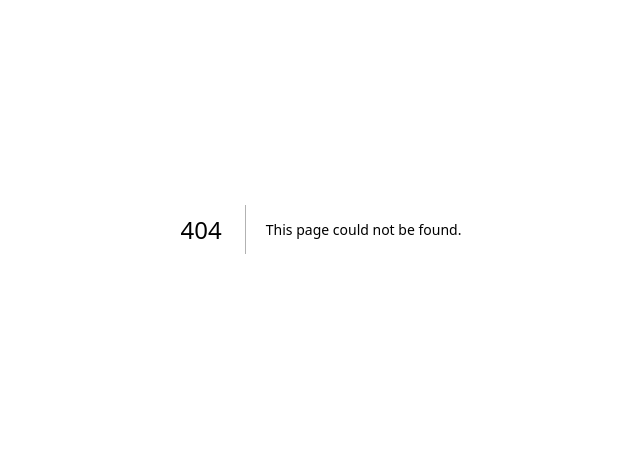
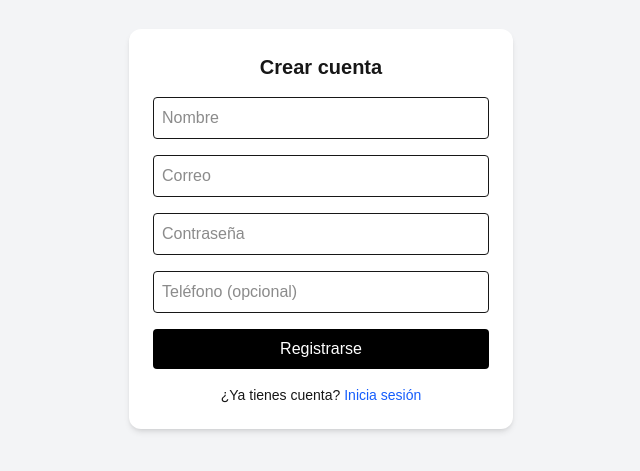
Before and after one commit to dariosb96/cohua, a Next.js app: page /register in a window 1280 px wide. Before the commit this address had no page. Shown: the part 171-642 px from the top of the page, without its empty margins (319-959 px from the left). Built offline with nearby package versions, Linux system fonts and the light colour scheme; no server answers.

Commit message:
login,register v1.0

```diff
--- /dev/null
+++ b/app/login/LoginForm.tsx
@@ -0,0 +1,77 @@
+// app/login/LoginForm.tsx
+"use client"
+
+import { signIn } from "next-auth/react"
+import { useState } from "react"
+import { useRouter } from "next/navigation"
+
+export default function LoginForm() {
+  const router = useRouter()
+
+  const [email, setEmail] = useState("")
+  const [password, setPassword] = useState("")
+  const [error, setError] = useState("")
+  const [loading, setLoading] = useState(false)
+
+  const handleLogin = async (e: React.FormEvent) => {
+    e.preventDefault()
+    setLoading(true)
+    setError("")
+
+    const res = await signIn("credentials", {
+      email,
+      password,
+      redirect: false,
+    })
+
+    setLoading(false)
+
+    if (res?.error) {
+      setError("Credenciales incorrectas")
+      return
+    }
+
+    router.push("/dashboard")
+  }
+
+  return (
+    <div className="flex items-center justify-center h-screen bg-gray-100">
+      <form
+        onSubmit={handleLogin}
+        className="bg-white p-6 rounded-xl shadow-md w-80 space-y-4"
+      >
+        <h1 className="text-xl font-bold text-center">Cohua</h1>
+
+        <input
+          type="email"
+          placeholder="Correo"
+          className="w-full border p-2 rounded outline-none focus:ring-2 focus:ring-black"
+          value={email}
+          onChange={(e) => setEmail(e.target.value)}
+          required
+        />
+
+        <input
+          type="password"
+          placeholder="Contraseña"
+          className="w-full border p-2 rounded outline-none focus:ring-2 focus:ring-black"
+          value={password}
+          onChange={(e) => setPassword(e.target.value)}
+          required
+        />
+
+        {error && (
+          <p className="text-red-500 text-sm text-center">{error}</p>
+        )}
+
+        <button
+          type="submit"
+          disabled={loading}
+          className="w-full bg-black text-white p-2 rounded hover:bg-gray-800 transition"
+        >
+          {loading ? "Entrando..." : "Entrar"}
+        </button>
+      </form>
+    </div>
+  )
+}
--- a/app/login/page.tsx
+++ b/app/login/page.tsx
@@ -1,13 +1,16 @@
+// app/login/page.tsx
 import { getServerSession } from "next-auth"
 import { authOptions } from "@/lib/auth"
 import { redirect } from "next/navigation"
+import LoginForm from "./LoginForm"
 
 export default async function LoginPage() {
   const session = await getServerSession(authOptions)
 
+  // Si ya está logueado → dashboard
   if (session) {
     redirect("/dashboard")
   }
 
-  return <div>Login</div>
+  return <LoginForm />
 }
--- a/app/page.tsx
+++ b/app/page.tsx
@@ -1,65 +1,14 @@
-import Image from "next/image";
+// app/page.tsx
+import { redirect } from "next/navigation";
+import { getServerSession } from "next-auth";
+import { authOptions } from "@/lib/auth";
 
-export default function Home() {
-  return (
-    <div className="flex min-h-screen items-center justify-center bg-zinc-50 font-sans dark:bg-black">
-      <main className="flex min-h-screen w-full max-w-3xl flex-col items-center justify-between py-32 px-16 bg-white dark:bg-black sm:items-start">
-        <Image
-          className="dark:invert"
-          src="/next.svg"
-          alt="Next.js logo"
-          width={100}
-          height={20}
-          priority
-        />
-        <div className="flex flex-col items-center gap-6 text-center sm:items-start sm:text-left">
-          <h1 className="max-w-xs text-3xl font-semibold leading-10 tracking-tight text-black dark:text-zinc-50">
-            To get started, edit the page.tsx file.
-          </h1>
-          <p className="max-w-md text-lg leading-8 text-zinc-600 dark:text-zinc-400">
-            Looking for a starting point or more instructions? Head over to{" "}
-            <a
-              href="https://vercel.com/templates?framework=next.js&utm_source=create-next-app&utm_medium=appdir-template-tw&utm_campaign=create-next-app"
-              className="font-medium text-zinc-950 dark:text-zinc-50"
-            >
-              Templates
-            </a>{" "}
-            or the{" "}
-            <a
-              href="https://nextjs.org/learn?utm_source=create-next-app&utm_medium=appdir-template-tw&utm_campaign=create-next-app"
-              className="font-medium text-zinc-950 dark:text-zinc-50"
-            >
-              Learning
-            </a>{" "}
-            center.
-          </p>
-        </div>
-        <div className="flex flex-col gap-4 text-base font-medium sm:flex-row">
-          <a
-            className="flex h-12 w-full items-center justify-center gap-2 rounded-full bg-foreground px-5 text-background transition-colors hover:bg-[#383838] dark:hover:bg-[#ccc] md:w-[158px]"
-            href="https://vercel.com/new?utm_source=create-next-app&utm_medium=appdir-template-tw&utm_campaign=create-next-app"
-            target="_blank"
-            rel="noopener noreferrer"
-          >
-            <Image
-              className="dark:invert"
-              src="/vercel.svg"
-              alt="Vercel logomark"
-              width={16}
-              height={16}
-            />
-            Deploy Now
-          </a>
-          <a
-            className="flex h-12 w-full items-center justify-center rounded-full border border-solid border-black/[.08] px-5 transition-colors hover:border-transparent hover:bg-black/[.04] dark:border-white/[.145] dark:hover:bg-[#1a1a1a] md:w-[158px]"
-            href="https://nextjs.org/docs?utm_source=create-next-app&utm_medium=appdir-template-tw&utm_campaign=create-next-app"
-            target="_blank"
-            rel="noopener noreferrer"
-          >
-            Documentation
-          </a>
-        </div>
-      </main>
-    </div>
-  );
+export default async function Home() {
+  const session = await getServerSession(authOptions);
+
+  if (!session) {
+    redirect("/login");
+  }
+
+  redirect("/dashboard");
 }
--- /dev/null
+++ b/app/register/RegisterForm.tsx
@@ -0,0 +1,151 @@
+// app/register/RegisterForm.tsx
+"use client"
+
+import { useState } from "react"
+import { useRouter } from "next/navigation"
+import { signIn } from "next-auth/react"
+
+export default function RegisterForm() {
+  const router = useRouter()
+
+  const [form, setForm] = useState({
+    name: "",
+    email: "",
+    password: "",
+    phone: "",
+  })
+
+  const [error, setError] = useState("")
+  const [loading, setLoading] = useState(false)
+
+  const handleChange = (e: React.ChangeEvent<HTMLInputElement>) => {
+    setForm({
+      ...form,
+      [e.target.name]: e.target.value,
+    })
+  }
+
+  const validate = () => {
+    if (!form.name || !form.email || !form.password) {
+      return "Nombre, email y contraseña son obligatorios"
+    }
+
+    if (form.password.length < 6) {
+      return "La contraseña debe tener al menos 6 caracteres"
+    }
+
+    return ""
+  }
+
+  const handleSubmit = async (e: React.FormEvent) => {
+    e.preventDefault()
+
+    const validationError = validate()
+    if (validationError) {
+      setError(validationError)
+      return
+    }
+
+    setLoading(true)
+    setError("")
+
+    try {
+      const res = await fetch("/api/users", {
+        method: "POST",
+        body: JSON.stringify(form),
+        headers: {
+          "Content-Type": "application/json",
+        },
+      })
+
+      const data = await res.json()
+
+      if (!res.ok) {
+        setError(data.error || "Error al registrarse")
+        setLoading(false)
+        return
+      }
+
+      // Auto login después de registro
+      const loginRes = await signIn("credentials", {
+        email: form.email,
+        password: form.password,
+        redirect: false,
+      })
+
+      if (loginRes?.error) {
+        router.push("/login")
+      } else {
+        router.push("/dashboard")
+      }
+
+    } catch (err) {
+      setError("Error inesperado")
+    } finally {
+      setLoading(false)
+    }
+  }
+
+  return (
+    <div className="flex items-center justify-center h-screen bg-gray-100">
+      <form
+        onSubmit={handleSubmit}
+        className="bg-white p-6 rounded-xl shadow-md w-96 space-y-4"
+      >
+        <h1 className="text-xl font-bold text-center">Crear cuenta</h1>
+
+        <input
+          name="name"
+          placeholder="Nombre"
+          className="w-full border p-2 rounded focus:ring-2 focus:ring-black outline-none"
+          onChange={handleChange}
+        />
+
+        <input
+          name="email"
+          type="email"
+          placeholder="Correo"
+          className="w-full border p-2 rounded focus:ring-2 focus:ring-black outline-none"
+          onChange={handleChange}
+        />
+
+        <input
+          name="password"
+          type="password"
+          placeholder="Contraseña"
+          className="w-full border p-2 rounded focus:ring-2 focus:ring-black outline-none"
+          onChange={handleChange}
+        />
+
+        <input
+          name="phone"
+          placeholder="Teléfono (opcional)"
+          className="w-full border p-2 rounded focus:ring-2 focus:ring-black outline-none"
+          onChange={handleChange}
+        />
+
+        {error && (
+          <p className="text-red-500 text-sm text-center">{error}</p>
+        )}
+
+        <button
+          type="submit"
+          disabled={loading}
+          className="w-full bg-black text-white p-2 rounded hover:bg-gray-800 transition"
+        >
+          {loading ? "Creando cuenta..." : "Registrarse"}
+        </button>
+
+        <p className="text-sm text-center">
+          ¿Ya tienes cuenta?{" "}
+          <span
+            className="text-blue-600 cursor-pointer"
+            onClick={() => router.push("/login")}
+          >
+            Inicia sesión
+          </span>
+        </p>
+      </form>
+    </div>
+  )
+}
--- /dev/null
+++ b/app/register/page.tsx
@@ -0,0 +1,17 @@
+// app/register/page.tsx
+import { getServerSession } from "next-auth"
+import { authOptions } from "@/lib/auth"
+import { redirect } from "next/navigation"
+import RegisterForm from "./RegisterForm"
+
+
+export default async function RegisterPage() {
+  const session = await getServerSession(authOptions)
+
+  // Si ya está logueado → dashboard
+  if (session) {
+    redirect("/dashboard")
+  }
+
+  return <RegisterForm />
+}
--- /dev/null
+++ b/dashboard/page.tsx
@@ -0,0 +1,14 @@
+// app/dashboard/page.tsx
+import { getServerSession } from "next-auth"
+import { authOptions } from "@/lib/auth"
+import { redirect } from "next/navigation"
+
+export default async function Dashboard() {
+  const session = await getServerSession(authOptions)
+
+  if (!session) {
+    redirect("/login")
+  }
+
+  return <div>Bienvenido {session.user.email}</div>
+}
--- a/proxy.ts
+++ b/proxy.ts
@@ -25,6 +25,10 @@
 
   return NextResponse.next()
 }
+// VERSION ! FUNCIONANDO
+// export const config = {
+//   matcher: ["/dashboard/:path*", "/api/:path*"]
+// }
 
 export const config = {
   matcher: ["/dashboard/:path*", "/api/:path*"]
```
Also changed, not shown: register/page.tsx (added), trades/page.tsx (added).
